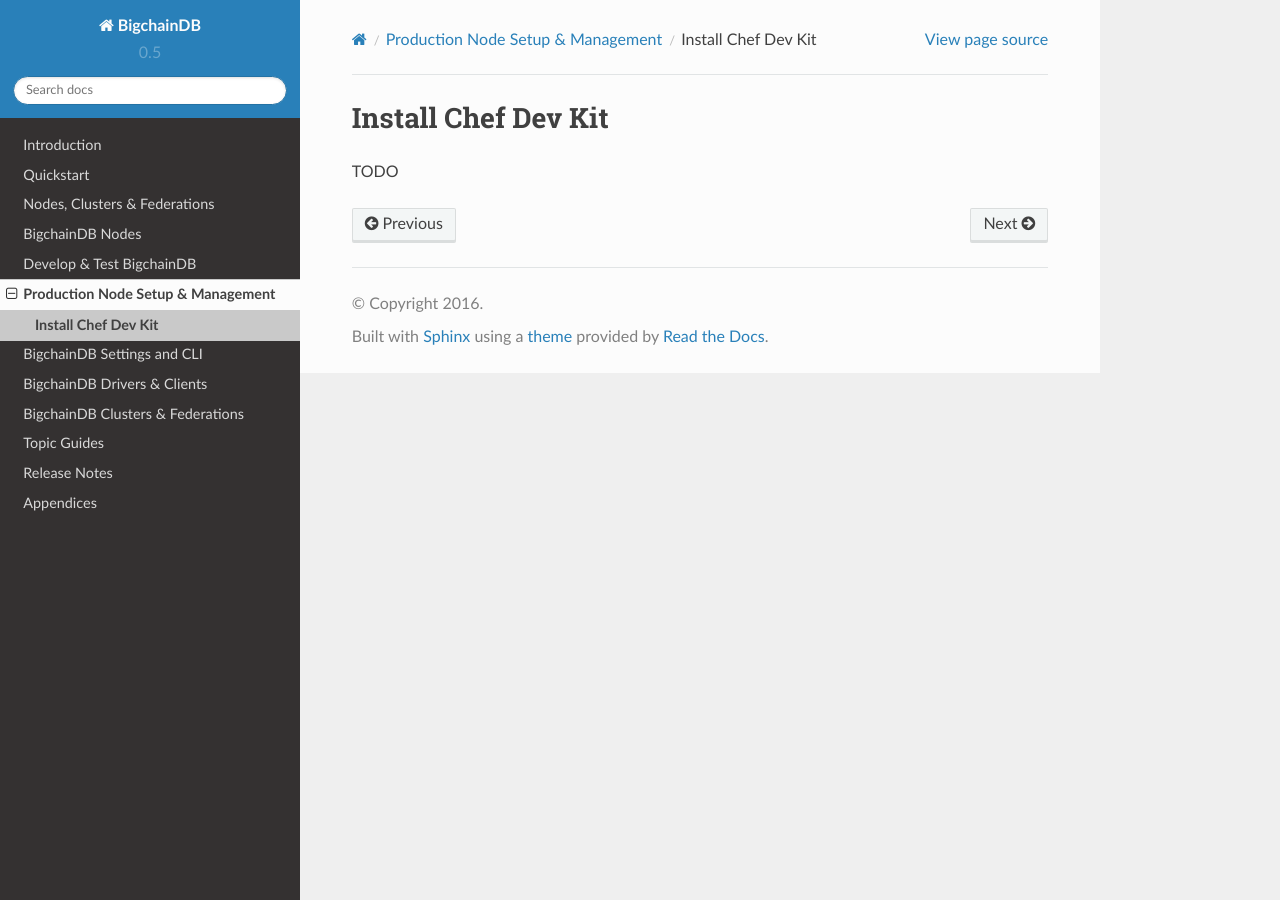
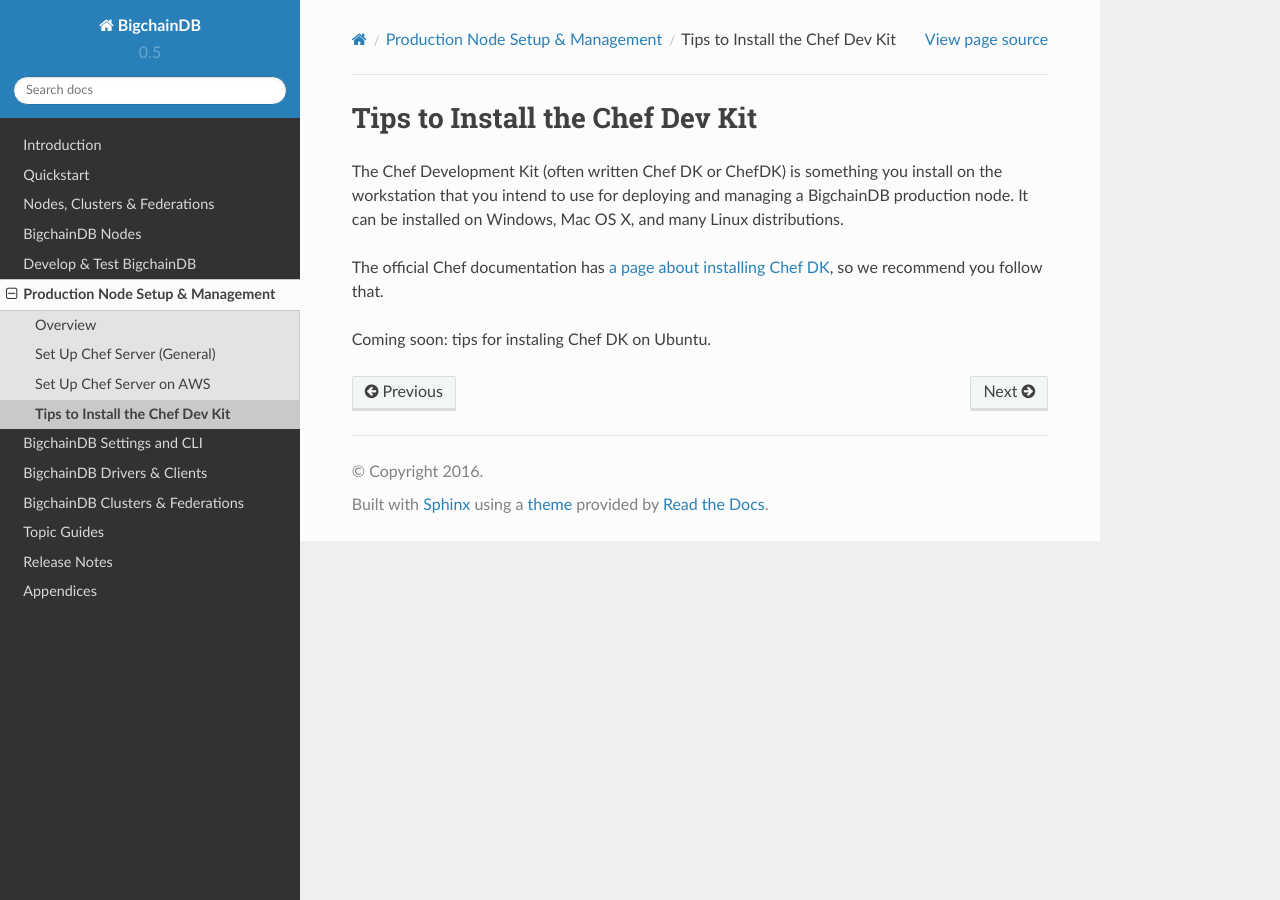
Before and after one commit to thematerials-network/bigchaindb-node, a Sphinx documentation site: the page built from bigchaindb/docs/source/prod-node-setup-mgmt/install-chef-dk.md, in a window 1280 px wide. Built offline with Sphinx 7.4.7 and the Read the Docs theme 2.0.0, drawn with Linux system fonts in a browser that asks for light colours.

Commit message:
docs: new docs about Chef Server setup: in general and on AWS

```diff
--- a/bigchaindb/docs/source/prod-node-setup-mgmt/index.rst
+++ b/bigchaindb/docs/source/prod-node-setup-mgmt/index.rst
@@ -1,10 +1,10 @@
-.. You can adapt this file completely to your liking, but it should at least
-   contain the root `toctree` directive.
-
 Production Node Setup & Management
 ==================================
 
 .. toctree::
    :maxdepth: 1
 
+   overview
+   setup-chef-server-general
+   setup-chef-server-aws
    install-chef-dk
--- a/bigchaindb/docs/source/prod-node-setup-mgmt/install-chef-dk.md
+++ b/bigchaindb/docs/source/prod-node-setup-mgmt/install-chef-dk.md
@@ -1,3 +1,7 @@
-# Install Chef Dev Kit
+# Tips to Install the Chef Dev Kit
 
-TODO
+The Chef Development Kit (often written Chef DK or ChefDK) is something you install on the workstation that you intend to use for deploying and managing a BigchainDB production node. It can be installed on Windows, Mac OS X, and many Linux distributions.
+
+The official Chef documentation has [a page about installing Chef DK](https://docs.chef.io/install_dk.html), so we recommend you follow that.
+
+Coming soon: tips for instaling Chef DK on Ubuntu.
```
Also changed, not shown: bigchaindb/docs/source/nodes/node-components.md (+2 -1 lines), bigchaindb/docs/source/prod-node-setup-mgmt/overview.md (added, +19 -0 lines), bigchaindb/docs/source/prod-node-setup-mgmt/setup-chef-server-aws.md (added, +85 -0 lines), bigchaindb/docs/source/prod-node-setup-mgmt/setup-chef-server-general.md (added, +18 -0 lines), bigchaindb/docs/source/_static/chef_server_AMI.png (added).
